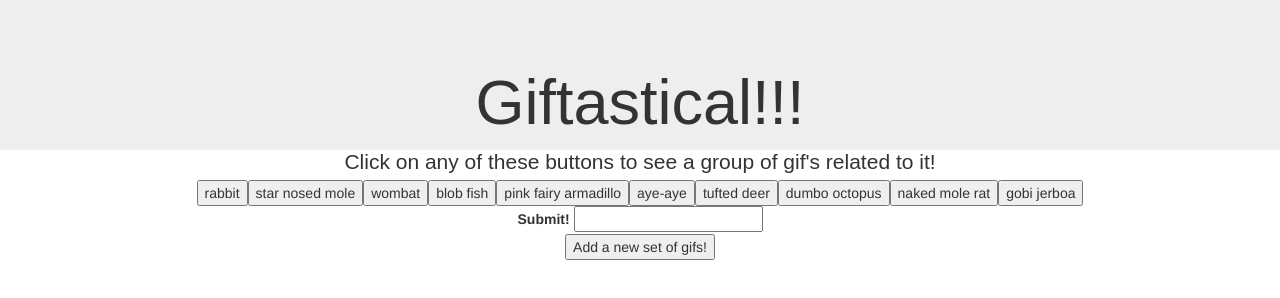
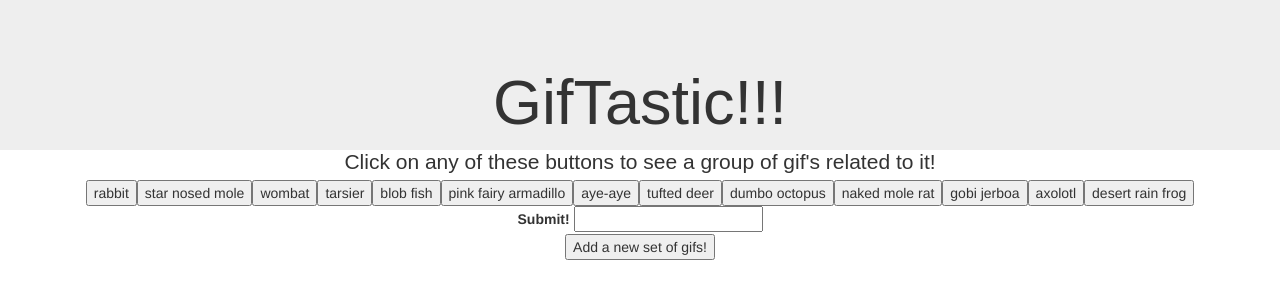
Before and after one commit to LaurenSantos23/giftastic, a plain HTML site: page index.html in a window 1280 px wide. Drawn offline with nearby package versions, Linux system fonts and the light colour scheme.

Commit message:
added animals to array and changed message on jumbotron

```diff
--- a/assets/giftastic.js
+++ b/assets/giftastic.js
@@ -2,8 +2,8 @@ $(document).ready(function() {
 
 //create array of animals, each animal in the array will have a button.  When clicked, the button becomes 10 gifs per animal
 
-    var animals = ["rabbit", "star nosed mole","wombat", "blob fish", "pink fairy armadillo",
-                    "aye-aye","tufted deer","dumbo octopus","naked mole rat","gobi jerboa"]
+    var animals = ["rabbit", "star nosed mole","wombat", "tarsier", "blob fish", "pink fairy armadillo",
+                    "aye-aye","tufted deer","dumbo octopus","naked mole rat","gobi jerboa", "axolotl", "desert rain frog"]
 
 function displayDemGifs() {
 
--- a/index.html
+++ b/index.html
@@ -22,7 +22,7 @@
 <body>
             <div class="jumbotron jumbotron-fluid">
                         <div class="container">
-                          <h1 class="display-4">Giftastical!!!</h1>
+                          <h1 class="display-4">GifTastic!!!</h1>
                           <p class="lead">Click on any of these buttons to see a group of gif's related to it!</p>
                         </div>
                       </div>
```
